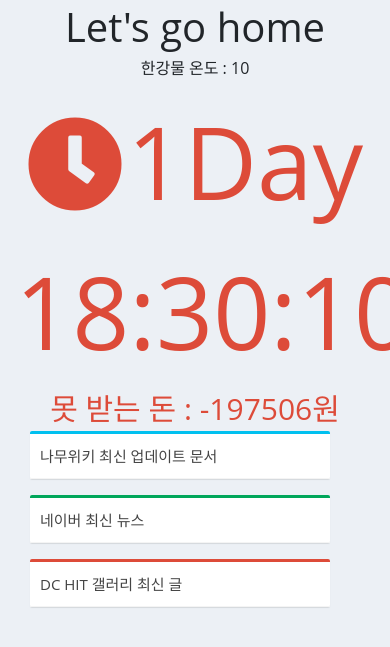
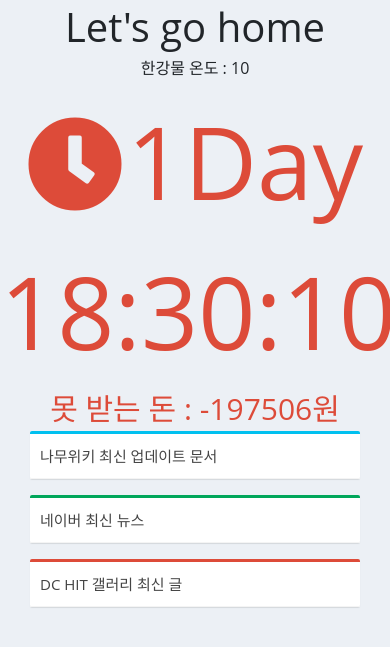
Before and after one commit to spro1/workout, a Flask app: page / in a window 390 px wide; the page is wider, and only the part inside the window is pictured. Shown: the part 67-714 px from the top of that part. Run offline with Flask 2, Linux system fonts and the light colour scheme; a database or web service that is not in the repository returns one stand-in record (values such as "Sample title"); data that the repository does not hold is empty; some libraries are stand-ins or nearby versions.

Commit message:
css 살짝 수정 아직 반응형X overtimepay 버그 수정

```diff
--- a/static/css/main.css
+++ b/static/css/main.css
@@ -173,6 +173,13 @@ body {
 
 .container{
     margin-top: 70px;
+    padding-right: 0px;
+    padding-left: 0px;
+}
+
+.row {
+    margin-right: 0px;
+    margin-left: 0px;
 }
 
 .chat{
--- a/static/js/countTimer.js
+++ b/static/js/countTimer.js
@@ -10,7 +10,6 @@ name : countTime.js
 		date = strToTime(opt.time);
 
 		// overtimeStop flag save in localstorage and overtimeStop event add
-		localStorage.setItem("overtimePay", "");
 		document.getElementById("overtimeStopButton").addEventListener("click", function (e) {
 			overtimeStopFlag = localStorage.getItem("overtimeStop");
 			if (overtimeStopFlag == "yes") {
```
